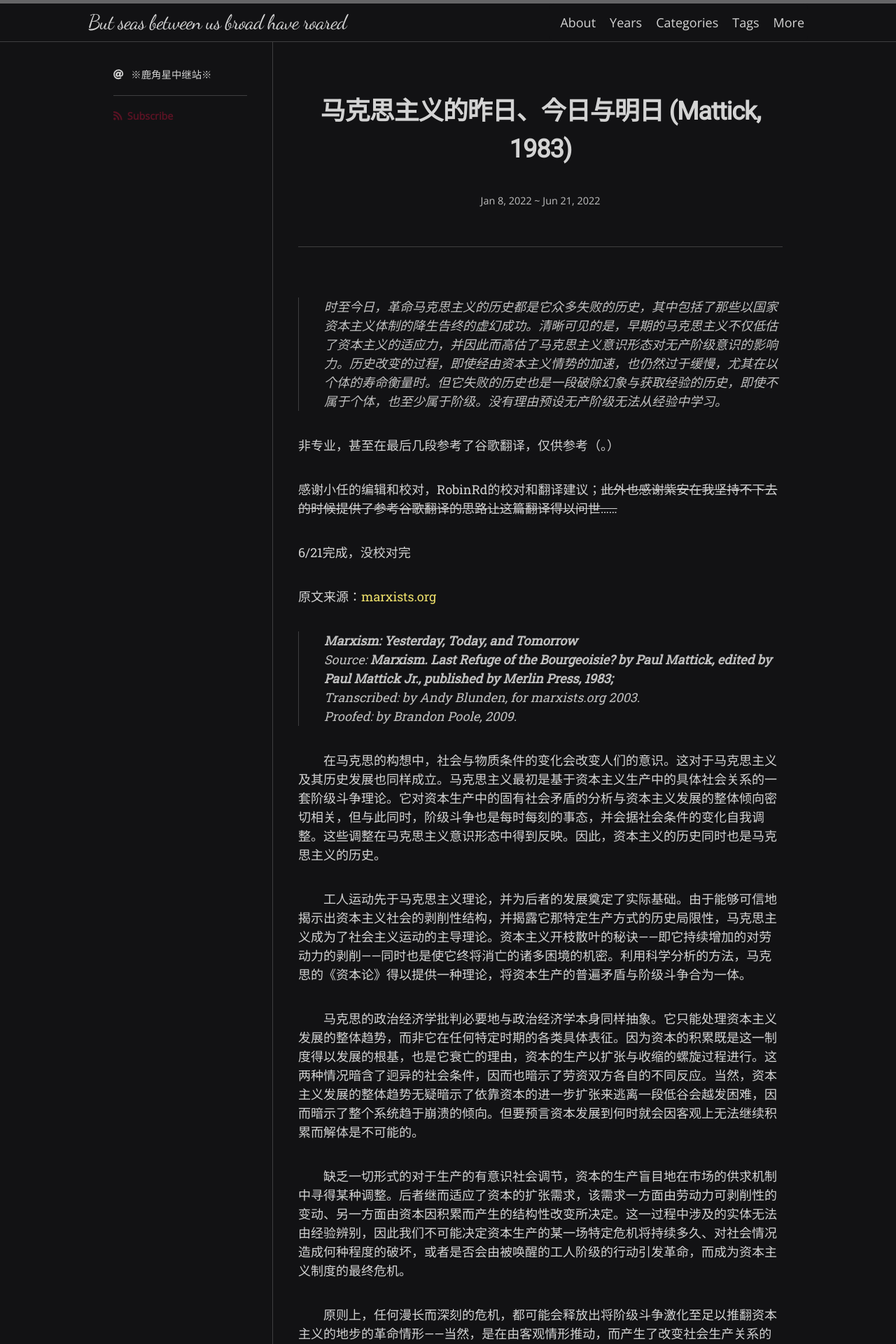
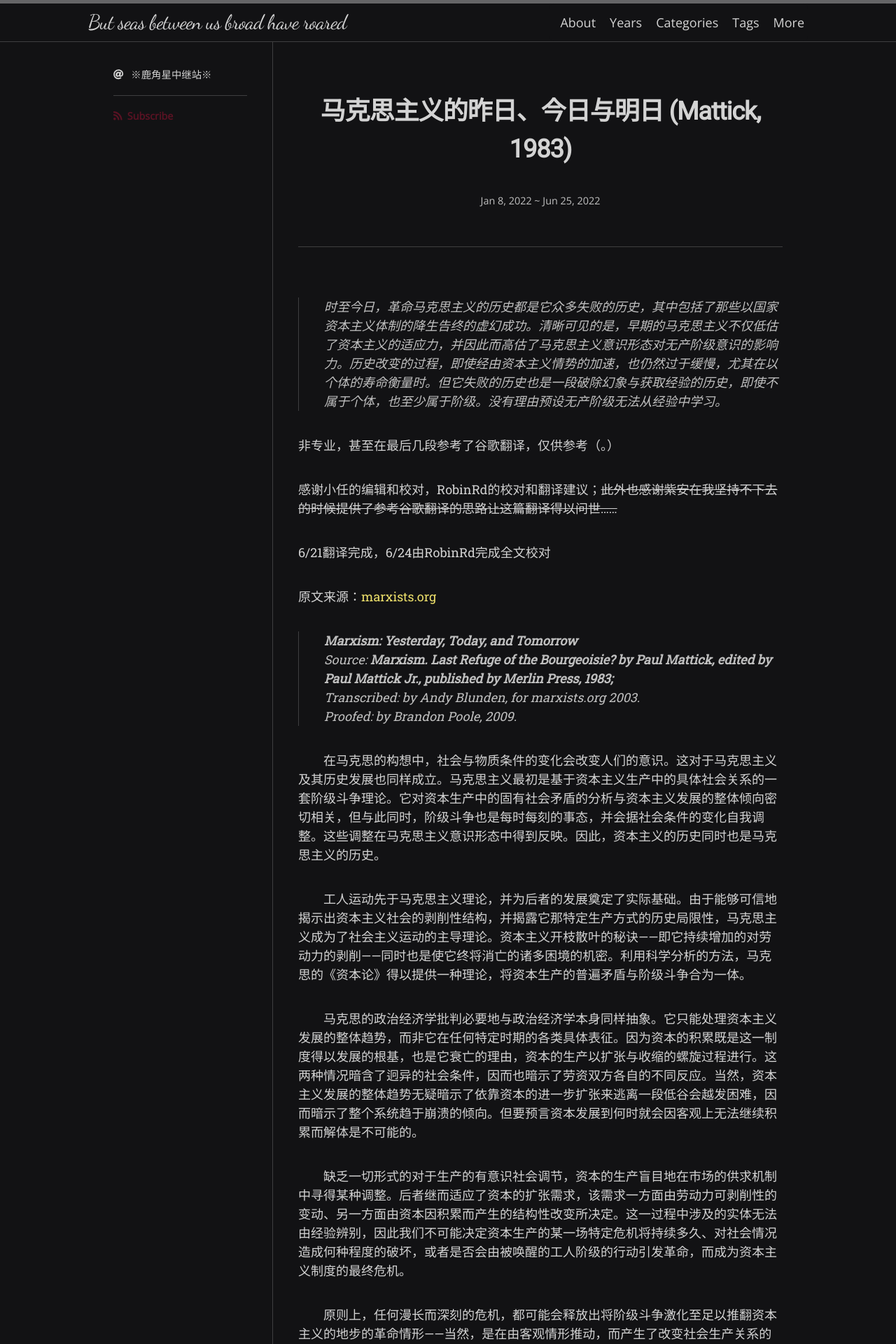
Before and after one commit to scatterdclouds/scatterdclouds.github.io, a Jekyll site: the page built from _posts/2022-01-08-pmattick-1983.md, in a window 1280 px wide. Shown: the top 1920 px of the page at 70% size. Built offline with Jekyll 4.4.1, drawn with Linux system fonts in a browser that asks for light colours; nearby versions of some CDN libraries; some web fonts are replaced; comment, search, counter and statistics services are not loaded.

Commit message:
Update 2022-01-08-pmattick-1983.md

```diff
--- a/_posts/2022-01-08-pmattick-1983.md
+++ b/_posts/2022-01-08-pmattick-1983.md
@@ -2,7 +2,7 @@
 layout: post
 title: "马克思主义的昨日、今日与明日 (Mattick, 1983)"
 date: 2022-01-08 03:28:00 -0800
-last_modified_at: 2022-06-21 15:21:00 +0800
+last_modified_at: 2022-06-25 18:21:00 +0800
 categories: [翻译, 资料]
 tags: [paul mattick, 马佐夫主义社会经济学]
 comments: true
@@ -13,7 +13,7 @@ comments: true
 
 感谢小任的编辑和校对，RobinRd的校对和翻译建议；~~此外也感谢紫安在我坚持不下去的时候提供了参考谷歌翻译的思路让这篇翻译得以问世……~~
 
-6/21完成，没校对完
+6/21翻译完成，6/24由RobinRd完成全文校对
 
 原文来源：[marxists.org](https://www.marxists.org/archive/mattick-paul/1978/marxism.htm)
 
```
